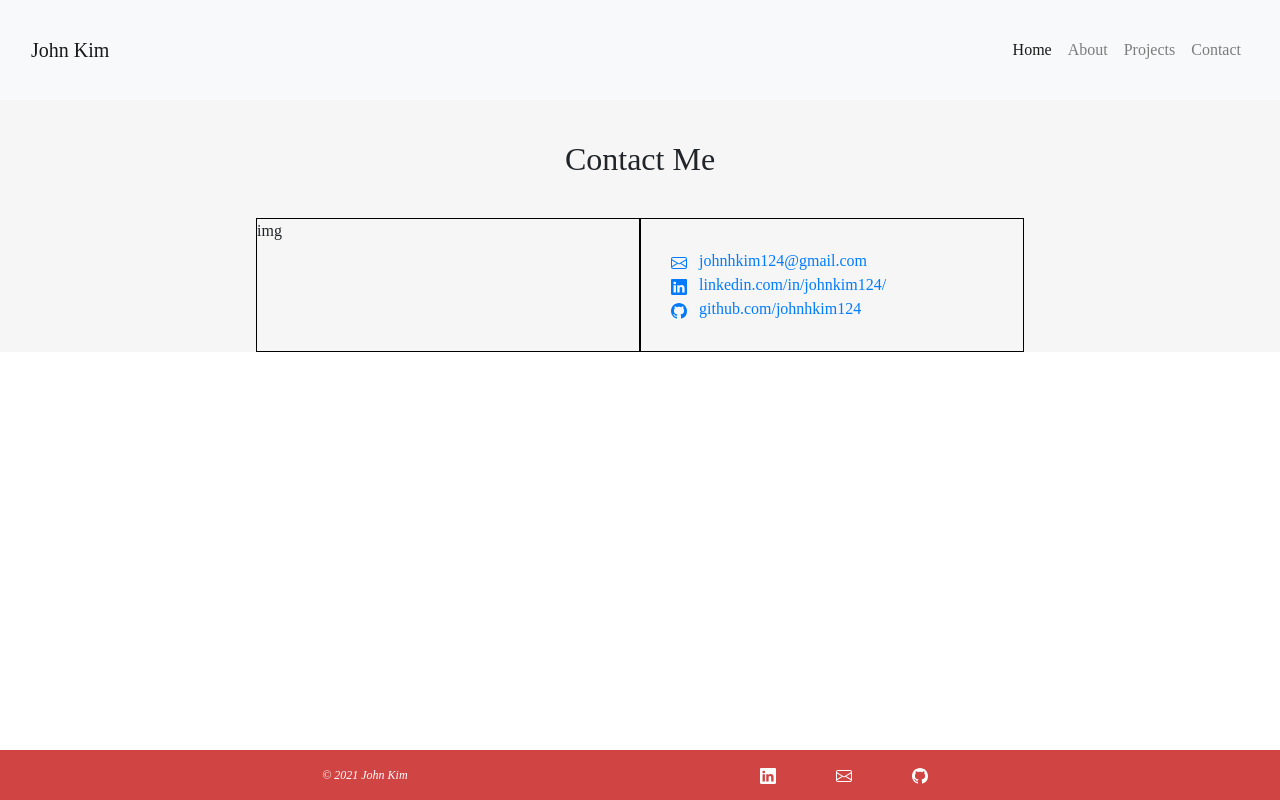
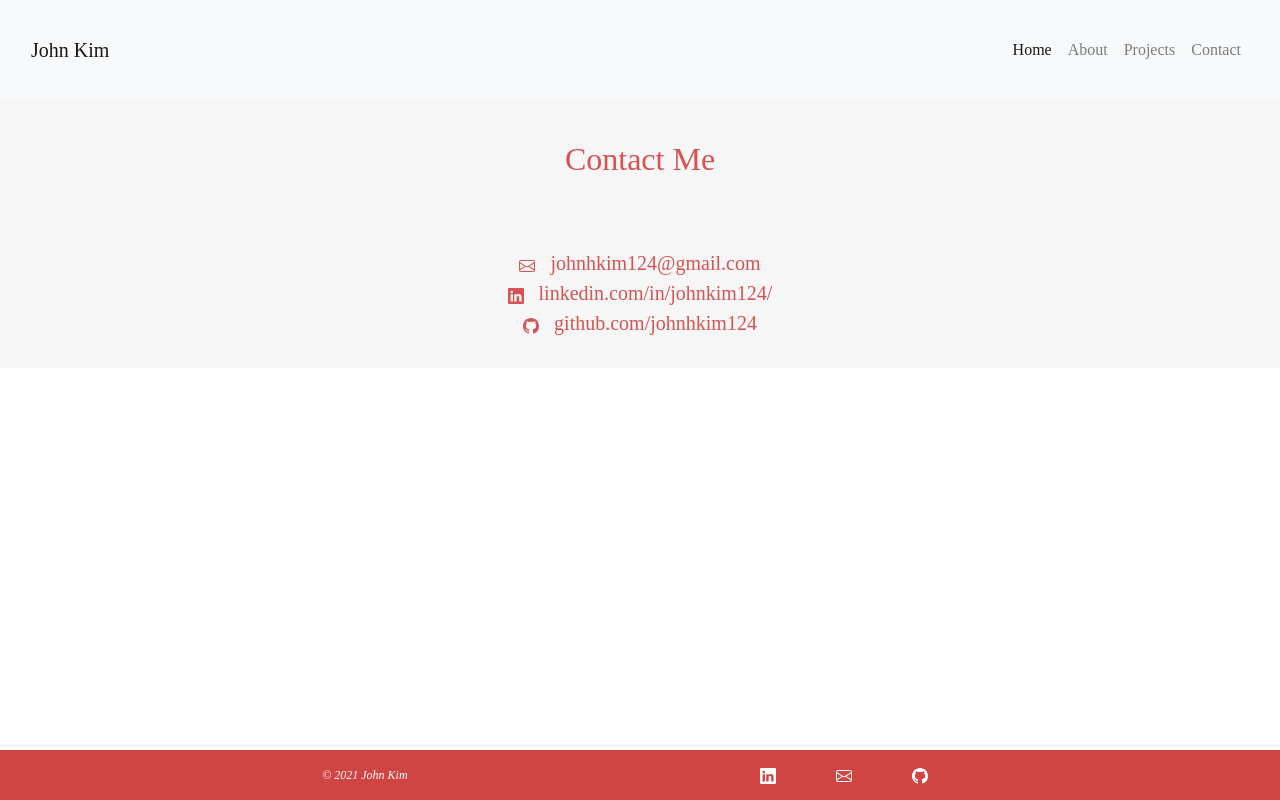
Before and after one commit to johnhkim124/john-kim-portfolio-, a React (Create React App) app: page /contact in a window 1280 px wide. Built offline with nearby package versions, Linux system fonts and the light colour scheme.

Commit message:
more styling

```diff
--- a/src/screens/about/About.css
+++ b/src/screens/about/About.css
@@ -30,11 +30,21 @@
 .profile-description-div {
   display: flex;
   flex-direction: column;
-  background-color: rgba(192, 0, 0, 0.733);
+  justify-content: center;
+  background-color: rgba(255, 11, 11, 0.466);
   color: rgba(243, 243, 243, 0.89);
-  height: 100%;
-  margin: 50px;
-  border-radius: 10px;
+  height: 700px;
+  margin: 0px;
+}
+
+.profile-description-div h1 {
+  font-size: 100px;
+  padding-left: 5px;
+}
+
+.profile-description-div p {
+  font-size: 16px;
+  padding: 10px;
 }
 
 .resume-div {
@@ -52,13 +62,14 @@
 .soft-skills-container {
   display: flex;
   width: 100%;
-  height: 100%;
+  height: 200px;
 }
 
 .soft-skills-div {
   width: 100%;
   height: 100%;
   text-align: center;
+  margin-bottom: 100px;
 }
 
 .soft-skills-div h1 {
--- a/src/screens/contact/Contact.css
+++ b/src/screens/contact/Contact.css
@@ -1,10 +1,17 @@
+.contact-container a {
+  color: rgba(201, 9, 9, 0.692);
+  font-size: 20px;
+}
+
 .contact-info {
-  border: 1px solid black;
+  /* border: 1px solid black; */
   display: flex;
+  text-align: center;
 }
 
 .contact-title-div {
   text-align: center;
+  color: rgba(201, 9, 9, 0.692);
 }
 
 .contact-title-div h2 {
--- a/src/screens/contact/Contact.jsx
+++ b/src/screens/contact/Contact.jsx
@@ -9,7 +9,7 @@ const Contact = () => {
       </div>
 
       <div className="contact-content-div">
-        <div className="contact-info contact-img-div">img</div>
+        {/* <div className="contact-info contact-img-div">img</div> */}
         <div className="contact-info contact-info-div">
           <div>
             <a href="johnhkim124@gmail.com">
--- a/src/screens/home/Home.css
+++ b/src/screens/home/Home.css
@@ -79,6 +79,7 @@
   border: solid 1px black;
   margin: 10px;
   padding: 20px;
+  box-shadow: 1px 1px 1px rgba(82, 82, 82, 0.37);
 }
 
 .tech-stack-list li:hover {
--- a/src/screens/home/Home.jsx
+++ b/src/screens/home/Home.jsx
@@ -23,7 +23,6 @@ const Home = () => {
                 <li>CSS/Sass</li>
                 <li>JavaScript</li>
                 <li>jQuery</li>
-                <li>React</li>
                 <li>React</li>
                 <li>PostgreSQL + SQL</li>
                 <li>Ruby</li>
--- a/src/screens/projects/Projects.css
+++ b/src/screens/projects/Projects.css
@@ -13,7 +13,7 @@
   border: 1px rgb(206, 206, 206) solid;
   border-radius: 4px;
   background-color: rgba(255, 255, 255, 0.692);
-  box-shadow: 2px 2px 2px rgb(160, 160, 160);
+  box-shadow: 3px 3px 3px rgba(22, 22, 22, 0.788);
 }
 
 .main-container img {
```
